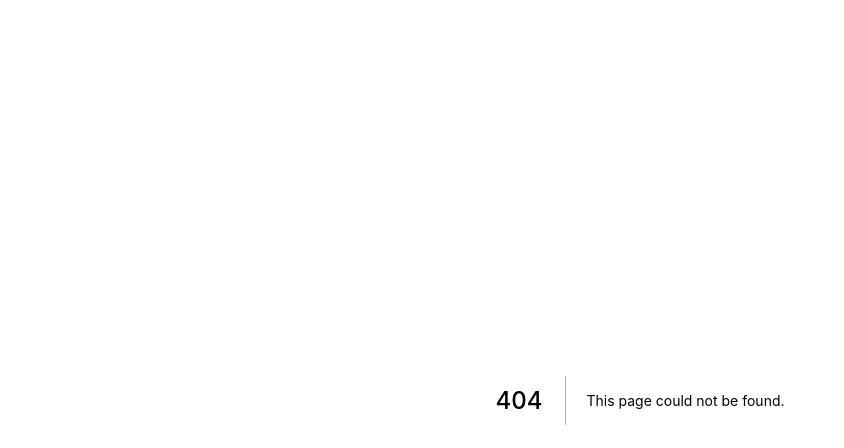
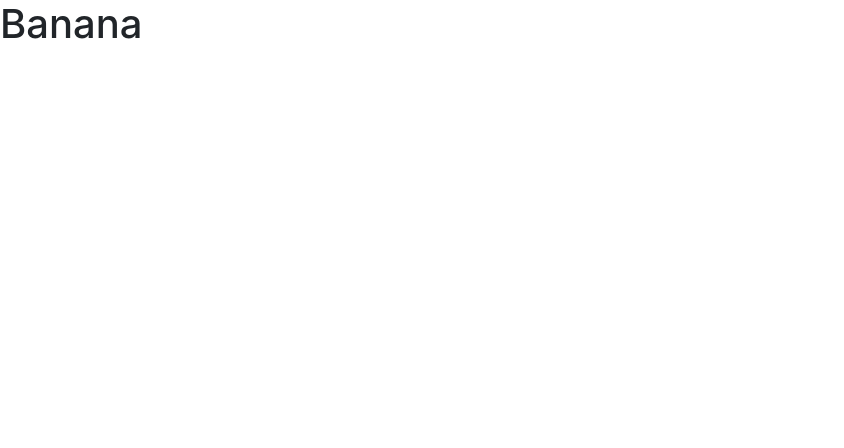
Before and after one commit to hymntaha/ticketing, a Next.js app in the folder client/: page /banana in a window 1280 px wide. Before the commit this address had no page. Shown: the top 448 px of the page, without its empty margins (0-844 px from the left). Built offline with nearby package versions, Linux system fonts and the light colour scheme.

Commit message:
adding bootstrap

```diff
--- /dev/null
+++ b/client/next.config.js
@@ -0,0 +1,6 @@
+module.exports = {
+  webpackDevMiddleware: (config) => {
+    config.watchOptions.poll = 300;
+    return config;
+  },
+};
--- a/client/package.json
+++ b/client/package.json
@@ -10,6 +10,7 @@
   "author": "",
   "license": "ISC",
   "dependencies": {
+    "bootstrap": "^4.5.3",
     "next": "^9.5.5",
     "react": "^17.0.0",
     "react-dom": "^17.0.0"
--- /dev/null
+++ b/client/pages/_app.js
@@ -0,0 +1,5 @@
+import 'bootstrap/dist/css/bootstrap.css';
+
+export default ({ Component, pageProps }) => {
+  return <Component {...pageProps} />;
+};
--- /dev/null
+++ b/client/pages/banana.js
@@ -0,0 +1,3 @@
+export default () => {
+  return <h1>Banana</h1>;
+};
--- a/client/pages/index.js
+++ b/client/pages/index.js
@@ -0,0 +1,3 @@
+export default () => {
+  return <h1>Landing Page</h1>;
+};
```
Also changed, not shown: 1 other file (tests, documents, lock files or other folders).
